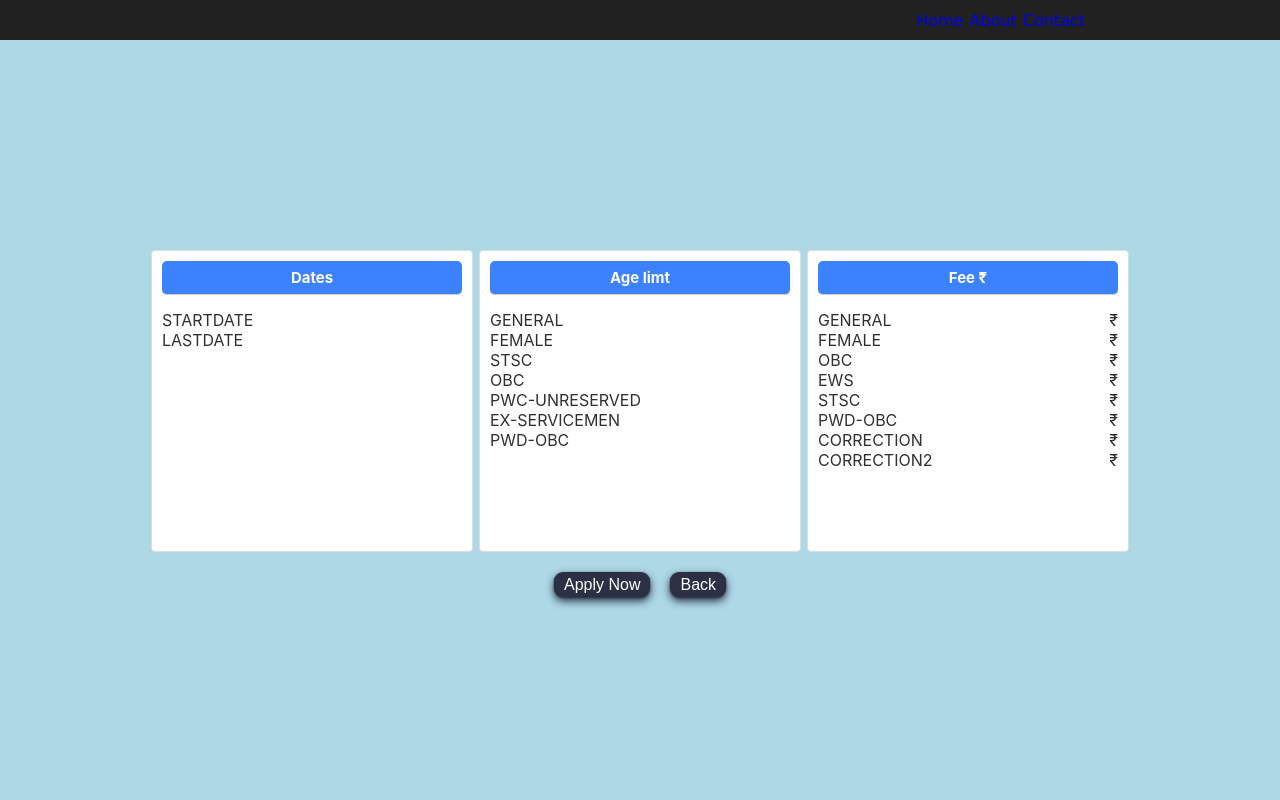
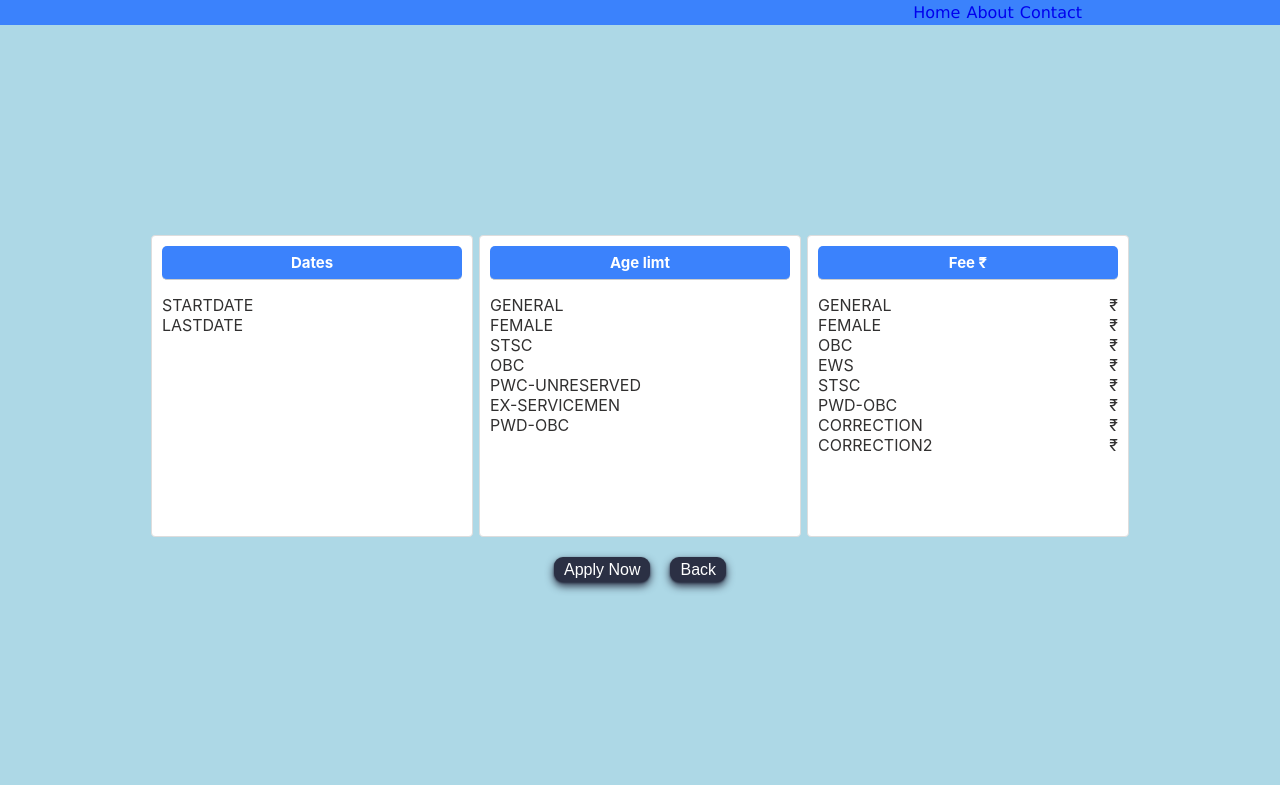
Before and after one commit to sikku85/bibhuprojectfrontend, a React (Create React App) app: page /table in a window 1280 px wide. Built offline with nearby package versions, Linux system fonts and the light colour scheme; no server answers.

Commit message:
final_commit

```diff
--- a/src/Components/AdmitcardHomeTable.js
+++ b/src/Components/AdmitcardHomeTable.js
@@ -75,9 +75,8 @@ export const AdmitcardHomeTable = () => {
             {currentItems.map((item, index) => (
               <tr key={index}>
                 <td key={item._id} onClick={() => clickHadler(item._id)}>
-                  <NavLink to="/table" className="no-underline" >
                     <span className="onhover" >{item.title}</span>
-                  </NavLink>
+
                 </td>
 
                 {/* <td>{item.title}</td> */}
@@ -86,9 +85,8 @@ export const AdmitcardHomeTable = () => {
                   <button data-label="Register" class="rainbow-hover">
                     <span class="sp">
                     <td key={item._id} onClick={() => clickHadler(item._id)}>
-                  <NavLink to="/table" className="no-underline" >
-                    Download
-                  </NavLink>
+                    <div className=''><a className='' href={item.link} target='_blank'>Download</a></div>
+
                 </td>
 
                     </span>
--- a/src/Components/Admitcardtable.js
+++ b/src/Components/Admitcardtable.js
@@ -15,7 +15,7 @@ export const Admitcardtable = () => {
         <div className="admitcardcontainer">
 
         <div className='aditem'>Title: {item.title}</div>
-        <div className='aditem'><a className='link' href={item.link} target='_blank'>Download</a></div>
+        <div className='aditem'><a className='link' href={item.link} target='_blank'>DownloadS</a></div>
         <button onClick={backbutton}>Back</button>
         </div>
 
--- a/src/Components/Home.js
+++ b/src/Components/Home.js
@@ -79,7 +79,7 @@ export const Home = () => {
 
         <Generalinfo></Generalinfo>
         <br />
-        <PaginationTable></PaginationTable>
+        {/* <PaginationTable></PaginationTable> */}
         <Footer></Footer>
         <div className="forspacing"></div>
 
--- a/src/Components/Hometable.js
+++ b/src/Components/Hometable.js
@@ -100,7 +100,7 @@ export const Hometable = () => {
                     <span class="sp">
                     <td key={item._id} onClick={() => clickHadler(item._id)}>
                   <NavLink to="/table" className="no-underline" >
-                    Apply Now
+                    apply
                   </NavLink>
                 </td>
 
--- a/src/Components/Navbar.css
+++ b/src/Components/Navbar.css
@@ -2,10 +2,11 @@
     /* background-color: blue; */
     display: flex;
     justify-content: center;
-    height: 5vh;
+    /* height: 5vh; */
     /* background-image: linear-gradient(to right, #434343 0%, black 100%); */
     /* background-color: #a28089; */
-    background-color: #212121;
+    background-color: #3B82FC;
+    /* padding: 2px; */
 
 }
 .navbar{
@@ -20,15 +21,33 @@
 .left{
     display: flex;
     flex-direction: row;
+    padding: 3px;
+    /* background-color: red; */
+    /* width: 20vw; */
+    width: 100%;
+    justify-content: flex-end;
+
 
 }
 .left .btn{
-    margin: 3px;
-    font-family:Verdana, Geneva, Tahoma, sans-serif
+    margin: auto 3px;
+
+    /* font-family:Verdana, Geneva, Tahoma, sans-serif; */
+    font-family:Verdana, Geneva, Tahoma, sans-serif;
 }
 .active{
-    color: white;
+    color: black;
+    background-color: white;
+    border-radius: 4px;
+    padding: 3px;
 }
 .Testdecoration{
     text-decoration: none;
 }
+
+@media (max-width: 600px) {
+    .left{
+        justify-content: center;
+    }
+
+}
--- a/src/Components/NewHomepage.css
+++ b/src/Components/NewHomepage.css
@@ -31,6 +31,7 @@
 .maincardcontainer{
     display: flex;
     justify-content: center;
+    /* flex-direction: column; */
 }
 
 .card {
@@ -46,6 +47,20 @@
              -15px -15px 30px #ffffff; */
 
   }
+  @media (max-width: 600px) {
+    .maincardcontainer {
+      display: flex;
+      flex-direction: column-reverse;
+
+    }
+  }
+
+
+
+
+
+
+
 
   .card-content {
     padding: 10px;
--- a/src/context/AppContext.js
+++ b/src/context/AppContext.js
@@ -19,8 +19,8 @@ export default function AppContextProvider({children}){
         try {
 
 
-          const response = await fetch("https://7edb-2409-408a-2c07-d10d-3c2c-4358-925c-3898.ngrok-free.app/api/v1/upload/allimages");
-          const admitcardresponse=await fetch("https://7edb-2409-408a-2c07-d10d-3c2c-4358-925c-3898.ngrok-free.app/api/v1/upload/admitcardresult");
+          const response = await fetch("https://bibhuprojectbackendserver.vercel.app/api/v1/upload/allimages");
+          const admitcardresponse=await fetch("https://bibhuprojectbackendserver.vercel.app/api/v1/upload/admitcardresult");
           const data = await response.json();
           const admitcarddata=await admitcardresponse.json();
           console.log(data);
```
